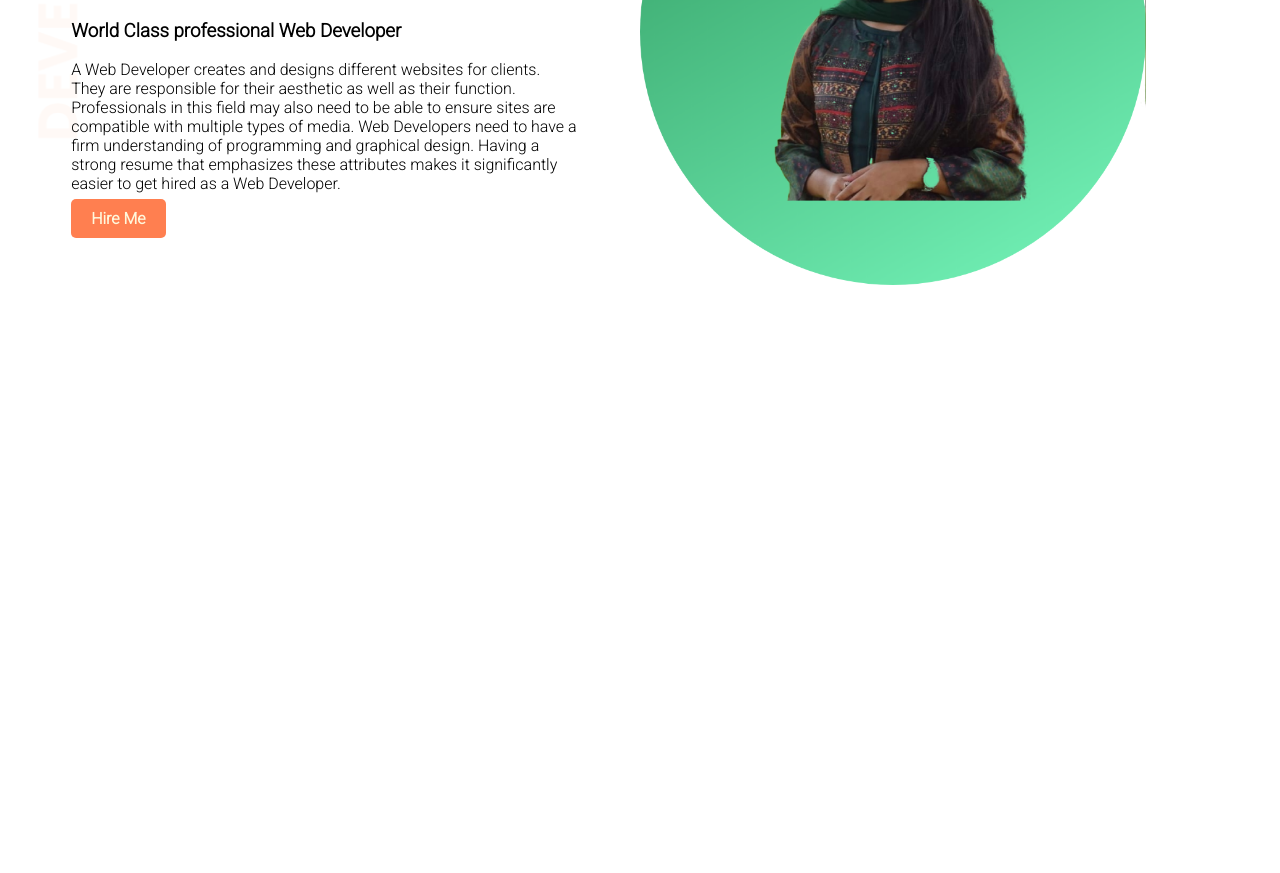
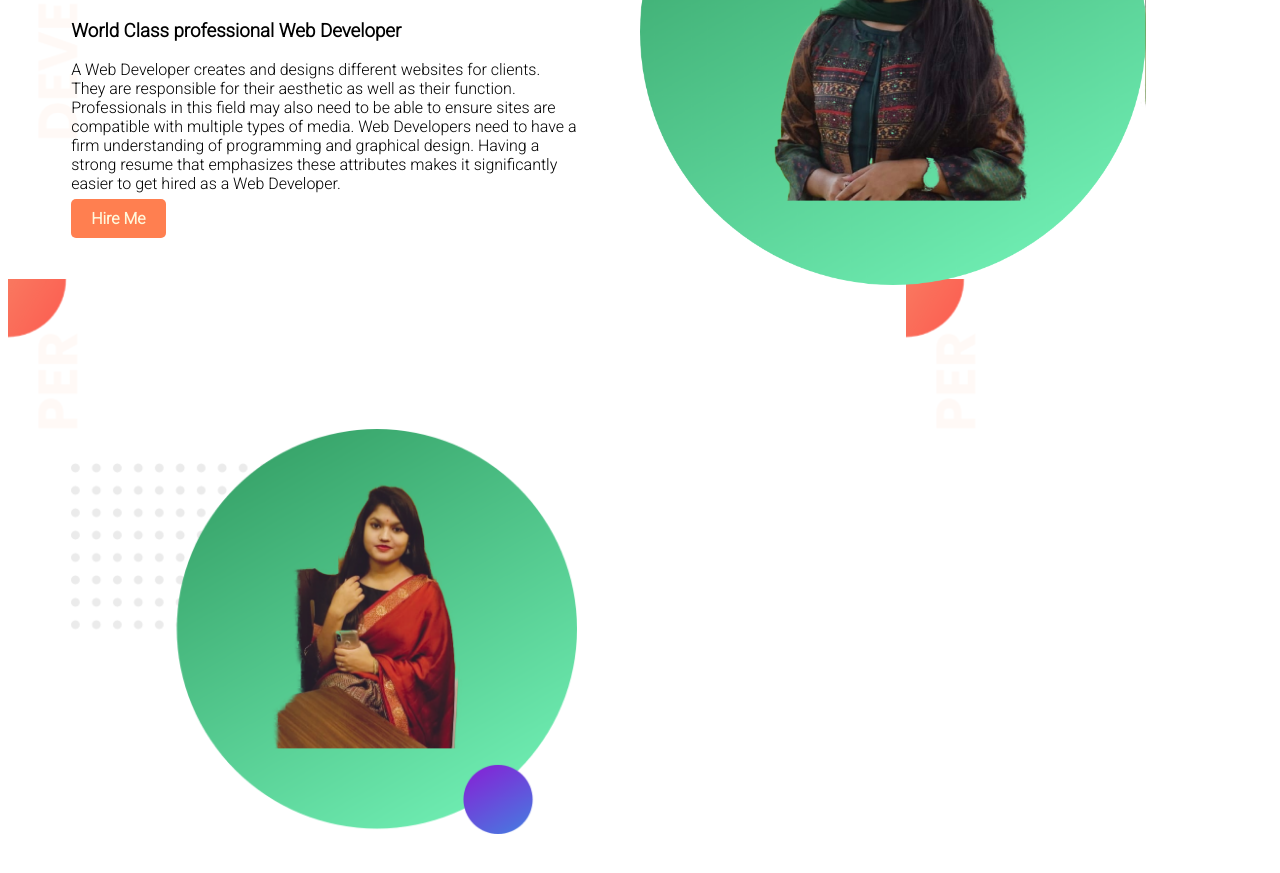
Before and after one commit to Ipti11/web-portfolio, a plain HTML site: page index.html in a window 1280 px wide. Shown: the part 229-1102 px from the top of the page. Before the commit the page ends 800 px from the top, so only its background shows below. Drawn offline with Linux system fonts and the light colour scheme.

Commit message:
adding new code

```diff
--- a/index.html
+++ b/index.html
@@ -22,6 +22,16 @@
 
        </div>
     </section>
+    <section class="dream-area">
+        <div class="half-width">
+            <img src="images/profile2.png" alt="">
+
+        </div>
+        <div class="half-width">
+
+        </div>
+
+    </section>
 
 </body>
 </html>
--- a/style.css
+++ b/style.css
@@ -24,6 +24,7 @@ h1{
 }
 section{
     height: 500px ;
+    padding-bottom: 150px;
 }
 .link-button{
 
```
Also changed, not shown: images/profile2.png (added).
